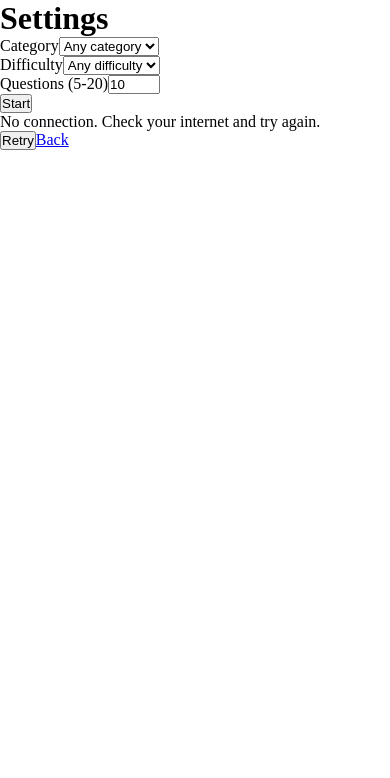
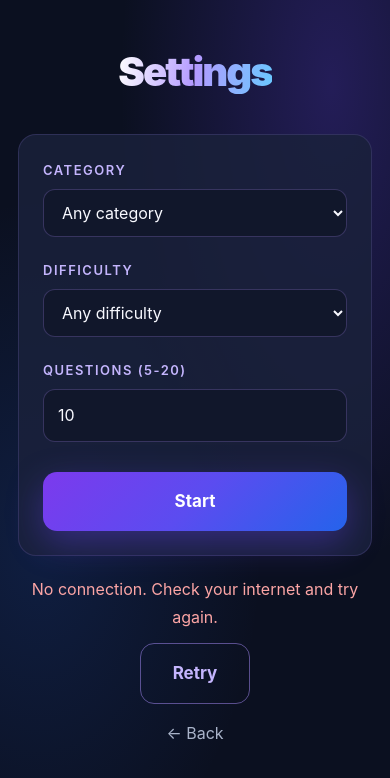
Before and after one commit to nikskr/trivia-quest, a website with bundled scripts: page index.html in a window 390 px wide. Both pictures are taken after a click on the link "Play Now". Built offline with nearby package versions, Linux system fonts and the light colour scheme; no server answers.

Commit message:
feat: add style for settings page (TS-20)

```diff
--- a/styles.css
+++ b/styles.css
@@ -295,3 +295,185 @@ body {
     margin-top: 35px;
   }
 }
+
+/* Settings page */
+
+.settings-page {
+  min-height: 100vh;
+  padding: 70px 24px 100px;
+  background:
+    radial-gradient(ellipse at 85% 10%, rgba(109, 68, 255, 0.25), transparent 45%),
+    radial-gradient(ellipse at 10% 65%, rgba(38, 104, 238, 0.16), transparent 45%), #0b1020;
+  color: #f8f9ff;
+  font-family: Inter, Arial, sans-serif;
+  line-height: 1.7;
+  display: flex;
+  flex-direction: column;
+  align-items: center;
+}
+
+.settings-page [hidden] {
+  display: none;
+}
+
+.settings-page h1 {
+  font-size: clamp(40px, 6vw, 64px);
+  font-weight: 900;
+  letter-spacing: -2px;
+  line-height: 1.1;
+  text-align: center;
+  margin-bottom: 40px;
+  background: linear-gradient(100deg, #ffffff, #b39aff, #69c8ff);
+  background-clip: text;
+  -webkit-background-clip: text;
+  color: transparent;
+}
+
+.settings-form {
+  width: 100%;
+  max-width: 480px;
+  display: grid;
+  gap: 22px;
+  padding: 32px;
+  border: 1px solid rgba(167, 139, 250, 0.16);
+  border-radius: 18px;
+  background: rgba(27, 33, 59, 0.85);
+}
+
+.settings-field {
+  display: grid;
+  gap: 8px;
+}
+
+.settings-field label {
+  color: #c4b5fd;
+  font-size: 13px;
+  font-weight: 600;
+  letter-spacing: 1.5px;
+  text-transform: uppercase;
+}
+
+.settings-field select,
+.settings-field input {
+  width: 100%;
+  padding: 12px 14px;
+  border: 1px solid rgba(167, 139, 250, 0.25);
+  border-radius: 12px;
+  background: #11172b;
+  color: #f8f9ff;
+  font: inherit;
+  font-size: 16px;
+  transition: border-color 0.2s ease;
+}
+
+.settings-field select:hover,
+.settings-field input:hover {
+  border-color: rgba(167, 139, 250, 0.5);
+}
+
+.settings-field select:focus-visible,
+.settings-field input:focus-visible {
+  outline: none;
+  border-color: #a78bfa;
+  box-shadow: 0 0 0 3px rgba(167, 139, 250, 0.25);
+}
+
+.settings-field option {
+  background: #11172b;
+  color: #f8f9ff;
+}
+
+.settings-page button {
+  padding: 15px 32px;
+  border: 0;
+  border-radius: 14px;
+  background: linear-gradient(135deg, #7c3aed, #5b4cf0, #2563eb);
+  color: #ffffff;
+  font: inherit;
+  font-size: 17px;
+  font-weight: 700;
+  cursor: pointer;
+  box-shadow: 0 12px 35px rgba(109, 68, 255, 0.35);
+  transition:
+    transform 0.25s ease,
+    box-shadow 0.25s ease,
+    opacity 0.25s ease;
+}
+
+.settings-form button {
+  margin-top: 8px;
+}
+
+.settings-page button:hover:not(:disabled) {
+  transform: translateY(-3px);
+  box-shadow: 0 18px 45px rgba(109, 68, 255, 0.5);
+}
+
+.settings-page button:focus-visible,
+.settings-page a:focus-visible {
+  outline: 3px solid #93c5fd;
+  outline-offset: 4px;
+}
+
+.settings-page button:disabled {
+  opacity: 0.5;
+  cursor: not-allowed;
+  box-shadow: none;
+}
+
+.settings-page > button {
+  background: transparent;
+  border: 1px solid rgba(167, 139, 250, 0.5);
+  color: #c4b5fd;
+  box-shadow: none;
+  margin-bottom: 16px;
+}
+
+.settings-page > button:hover:not(:disabled) {
+  background: rgba(139, 92, 246, 0.12);
+  box-shadow: none;
+}
+
+.settings-page .status {
+  min-height: 1.7em;
+  margin: 20px 0 12px;
+  max-width: 480px;
+  color: #aab4ca;
+  text-align: center;
+}
+
+.settings-page .status--error {
+  color: #fca5a5;
+}
+
+.settings-page > a {
+  color: #aab4ca;
+  text-decoration: none;
+  transition: color 0.2s ease;
+}
+
+.settings-page > a::before {
+  content: '← ';
+}
+
+.settings-page > a:hover {
+  color: #c4b5fd;
+}
+
+@media (max-width: 650px) {
+  .settings-page {
+    padding: 50px 18px 70px;
+  }
+
+  .settings-form {
+    padding: 24px;
+  }
+}
+
+@media (prefers-reduced-motion: reduce) {
+  .settings-page button,
+  .settings-field select,
+  .settings-field input {
+    transition: none;
+  }
+}
```
